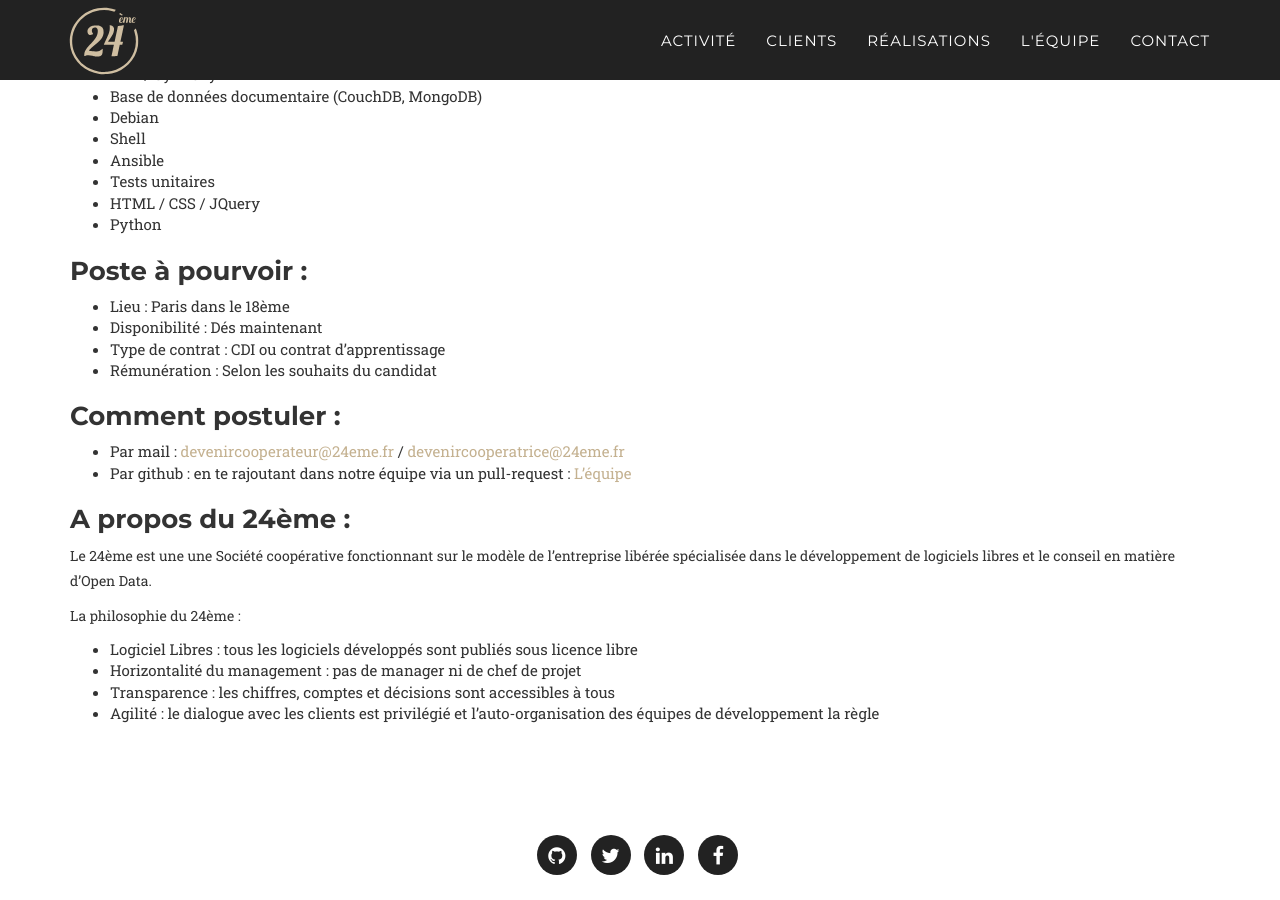
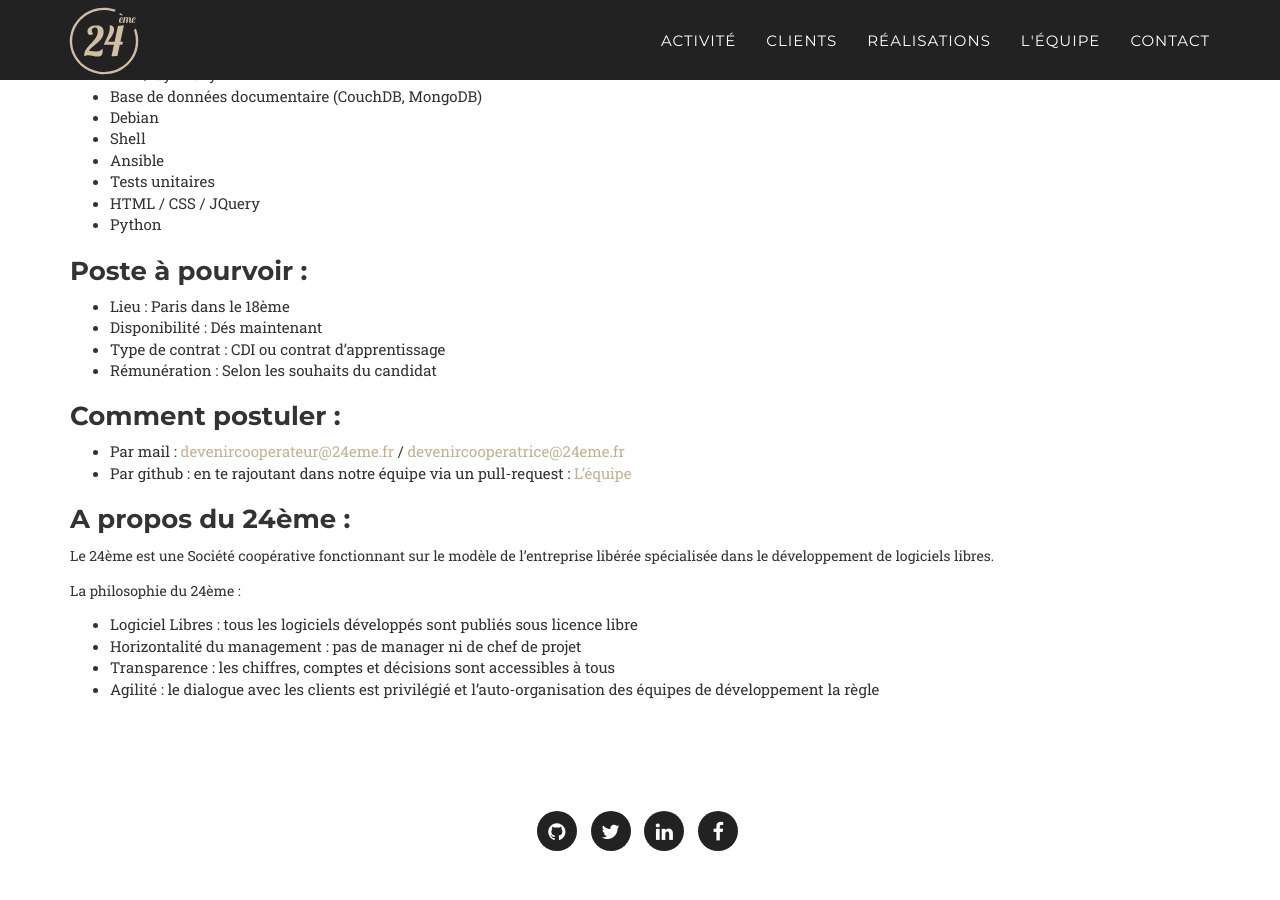
Before and after one commit to Arnaud75/24eme.fr, a Jekyll site: the page built from devenir-cooperateur.md, in a window 1280 px wide and 900 px high, scrolled down 998 px. Built offline with Jekyll 4.4.1, drawn with Linux system fonts in a browser that asks for light colours; some web fonts are replaced; our own code applies the rules of GitHub Pages for plain Markdown files; after the commit the page ends 1874 px from its top, so only the background shows below that.

Commit message:
Correction

```diff
--- a/devenir-cooperateur.md
+++ b/devenir-cooperateur.md
@@ -51,7 +51,7 @@ Une belle variété de logiciels métiers sont développés :
 
 ### A propos du 24ème :
 
-Le 24ème est une une Société coopérative fonctionnant sur le modèle de l'entreprise libérée spécialisée dans le développement de logiciels libres et le conseil en matière d'Open Data.
+Le 24ème est une Société coopérative fonctionnant sur le modèle de l'entreprise libérée spécialisée dans le développement de logiciels libres.
 
 La philosophie du 24ème :
 
```
